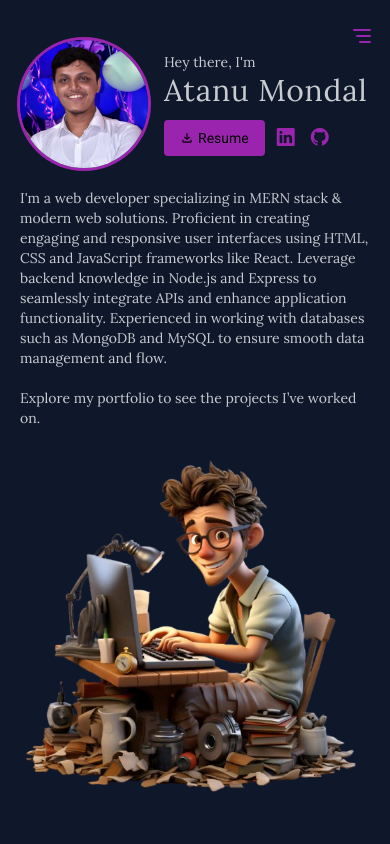
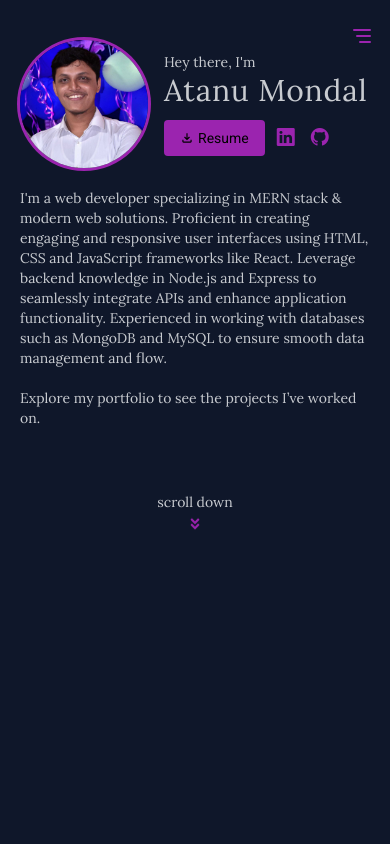
Before and after one commit to WebdevAtanu/portfolio, a React (Vite) app: page / in a window 390 px wide. Shown: the top 844 px of the page. Built offline with nearby package versions, Linux system fonts and the light colour scheme; no server answers; a web font is replaced by a local one.

Commit message:
Update Intro.jsx

```diff
--- a/src/comps/Intro.jsx
+++ b/src/comps/Intro.jsx
@@ -4,7 +4,7 @@ import { FaAngleDoubleDown } from "react-icons/fa";
 import { MdOutlineFileDownload } from "react-icons/md";
 function Intro() {
 return (
-<section id='intro' className='pt-5 mb-10 md:h-screen'>
+<section id='intro' className='pt-5 mb-10 h-screen'>
 <motion.div initial={{ y: -50, opacity: 0 }} animate={{ y: 0,opacity: 1 }} transition={{
     duration: 1,
     ease: "easeInOut"
@@ -39,10 +39,10 @@ return (
     <p className='text-sm md:text-lg'>I'm a web developer specializing in MERN stack & modern web solutions. Proficient in creating engaging and responsive user interfaces using HTML, CSS and JavaScript frameworks like React. Leverage backend knowledge in Node.js and Express to seamlessly integrate APIs and enhance application functionality. Experienced in working with databases such as MongoDB and MySQL to ensure smooth data management and flow.</p>
     <p className="text-sm md:text-lg">Explore my portfolio to see the projects I’ve worked on.</p>
   </div>
-  <img src="pics/dev.png" alt="" className="w-full m-auto md:w-1/4"/>
+  <img src="pics/dev.png" alt="" className="hidden md:block w-full m-auto md:w-1/4"/>
 </div>
 </motion.div>
-<div className="mt-16 hidden md:flex flex-col gap-2 justify-center items-center text-sm">
+<div className="mt-16 flex flex-col gap-2 justify-center items-center text-sm">
   <p>scroll down</p>
   <FaAngleDoubleDown className='animate-bounce text-[#9b24af]' />
 </div>
```
